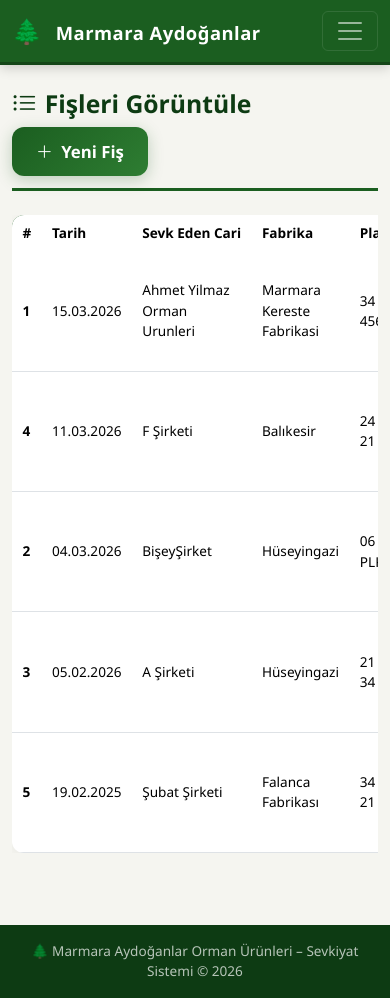
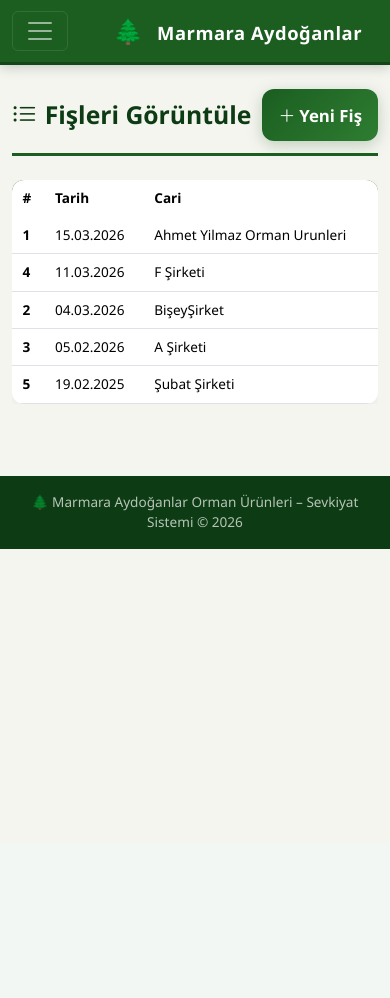
Before and after one commit to micsizru/WoodERP, a Flask app: page /fisleri_goruntule in a window 390 px wide. After the commit the page ends 549 px from the top, so only its background shows below. Run offline with Flask 3, Linux system fonts and the light colour scheme.

Commit message:
UI/UX modernizasyonu ve mobil uyumluluk iyileştirmeleri

```diff
--- a/static/style.css
+++ b/static/style.css
@@ -330,6 +330,25 @@
     color: #fff;
 }
 
+/* Accordion Row Styles */
+.fis-row[aria-expanded="true"] {
+    background-color: rgba(27, 94, 32, 0.08) !important;
+}
+
+.accordion-collapse {
+    border-left: 4px solid var(--ma-primary);
+}
+
+@media (max-width: 768px) {
+    .btn-ma-danger, .btn-ma-accent, .btn-ma-primary {
+        padding: 0.85rem 1rem;
+        min-height: 48px;
+        display: inline-flex;
+        align-items: center;
+        justify-content: center;
+    }
+}
+
 .btn-ma-outline {
     background: transparent;
     color: var(--ma-primary);
@@ -558,11 +577,17 @@
 }
 
 .son-fis-cari {
-    max-width: 140px;
+    max-width: 180px;
     display: block;
     overflow: hidden;
     text-overflow: ellipsis;
     white-space: nowrap;
+}
+
+@media (max-width: 400px) {
+    .son-fis-cari {
+        max-width: 100px;
+    }
 }
 
 /* ─── Footer ─── */
--- a/templates/base.html
+++ b/templates/base.html
@@ -16,13 +16,13 @@
     <!-- ─── Navbar ─── -->
     <nav class="navbar navbar-expand-lg navbar-dark navbar-custom sticky-top">
         <div class="container">
+            <button class="navbar-toggler" type="button" data-bs-toggle="collapse" data-bs-target="#navbarNav">
+                <span class="navbar-toggler-icon"></span>
+            </button>
             <a class="navbar-brand navbar-brand-custom" href="{{ url_for('index') }}">
                 <span class="brand-icon">🌲</span>
                 Marmara Aydoğanlar
             </a>
-            <button class="navbar-toggler" type="button" data-bs-toggle="collapse" data-bs-target="#navbarNav">
-                <span class="navbar-toggler-icon"></span>
-            </button>
             <div class="collapse navbar-collapse" id="navbarNav">
                 <ul class="navbar-nav ms-auto">
                     <li class="nav-item">
--- a/templates/fisleri_goruntule.html
+++ b/templates/fisleri_goruntule.html
@@ -16,27 +16,28 @@
             <tr>
                 <th>#</th>
                 <th>Tarih</th>
-                <th>Sevk Eden Cari</th>
-                <th>Fabrika</th>
-                <th>Plaka No</th>
-                <th>Kalem</th>
-                <th class="text-center">İşlemler</th>
+                <th>Cari</th>
+                <th class="d-none d-md-table-cell">Fabrika</th>
+                <th class="d-none d-md-table-cell">Plaka No</th>
+                <th class="d-none d-md-table-cell">Kalem</th>
+                <th class="text-center d-none d-md-table-cell">İşlemler</th>
             </tr>
         </thead>
         <tbody>
             {% for fis in fisler %}
-            <tr>
+            <!-- Ana Satır -->
+            <tr class="fis-row" data-bs-toggle="collapse" data-bs-target="#detail-{{ fis.id }}" aria-expanded="false" style="cursor: pointer;">
                 <td><strong>{{ fis.id }}</strong></td>
                 <td>{{ fis.tarih.strftime('%d.%m.%Y') }}</td>
                 <td>{{ fis.sevk_eden_cari }}</td>
-                <td>{{ fis.sevk_yeri_fabrika }}</td>
-                <td>{{ fis.plaka_no }}</td>
-                <td>
+                <td class="d-none d-md-table-cell">{{ fis.sevk_yeri_fabrika }}</td>
+                <td class="d-none d-md-table-cell">{{ fis.plaka_no }}</td>
+                <td class="d-none d-md-table-cell">
                     <span class="badge rounded-pill" style="background:var(--ma-primary);">
                         {{ fis.detaylar | length }}
                     </span>
                 </td>
-                <td class="text-center">
+                <td class="text-center d-none d-md-table-cell">
                     <a href="{{ url_for('fis_detay', fis_id=fis.id) }}" class="btn btn-sm btn-ma-accent me-1">
                         <i class="bi bi-eye-fill"></i> Detay
                     </a>
@@ -48,6 +49,42 @@
                             data-fis-id="{{ fis.id }}">
                         <i class="bi bi-trash3-fill"></i>
                     </button>
+                </td>
+            </tr>
+            <!-- Mobil Detay Accordion Satırı -->
+            <tr class="d-md-none border-0">
+                <td colspan="3" class="p-0 border-0">
+                    <div class="collapse accordion-collapse" id="detail-{{ fis.id }}">
+                        <div class="p-3 bg-light border-bottom">
+                            <div class="row g-2 mb-3">
+                                <div class="col-6">
+                                    <small class="text-muted d-block">Fabrika</small>
+                                    <span class="fw-bold">{{ fis.sevk_yeri_fabrika }}</span>
+                                </div>
+                                <div class="col-6">
+                                    <small class="text-muted d-block">Plaka No</small>
+                                    <span class="fw-bold">{{ fis.plaka_no }}</span>
+                                </div>
+                                <div class="col-6">
+                                    <small class="text-muted d-block">Kalem Sayısı</small>
+                                    <span class="badge rounded-pill" style="background:var(--ma-primary);">{{ fis.detaylar | length }}</span>
+                                </div>
+                            </div>
+                            <div class="d-flex gap-2">
+                                <a href="{{ url_for('fis_detay', fis_id=fis.id) }}" class="btn btn-ma-accent flex-grow-1 py-2">
+                                    <i class="bi bi-eye-fill me-1"></i> Detay
+                                </a>
+                                <button type="button"
+                                        class="btn btn-ma-danger flex-grow-1 py-2"
+                                        data-bs-toggle="modal"
+                                        data-bs-target="#silModal"
+                                        data-sil-url="{{ url_for('fis_sil', fis_id=fis.id) }}"
+                                        data-fis-id="{{ fis.id }}">
+                                    <i class="bi bi-trash3-fill me-1"></i> Sil
+                                </button>
+                            </div>
+                        </div>
+                    </div>
                 </td>
             </tr>
             {% endfor %}
--- a/templates/index.html
+++ b/templates/index.html
@@ -87,7 +87,7 @@
                             <th class="ps-3 py-2">#</th>
                             <th class="py-2">Tarih</th>
                             <th class="py-2">Cari</th>
-                            <th class="text-center pe-3 py-2"></th>
+                            <th class="text-end pe-3 py-2">İşlem</th>
                         </tr>
                     </thead>
                     <tbody class="border-top-0">
@@ -96,7 +96,7 @@
                             <td class="ps-3 text-muted small fw-semibold">#{{ fis.id }}</td>
                             <td class="text-nowrap small">{{ fis.tarih.strftime('%d.%m.%y') }}</td>
                             <td class="son-fis-cari small fw-medium">{{ fis.sevk_eden_cari }}</td>
-                            <td class="text-center pe-3">
+                            <td class="text-end pe-1">
                                 <a href="{{ url_for('fis_detay', fis_id=fis.id) }}"
                                    class="btn btn-sm btn-outline-success border-0 rounded-circle p-1"
                                    title="Detay">
```
Also changed, not shown: 1 other file.
